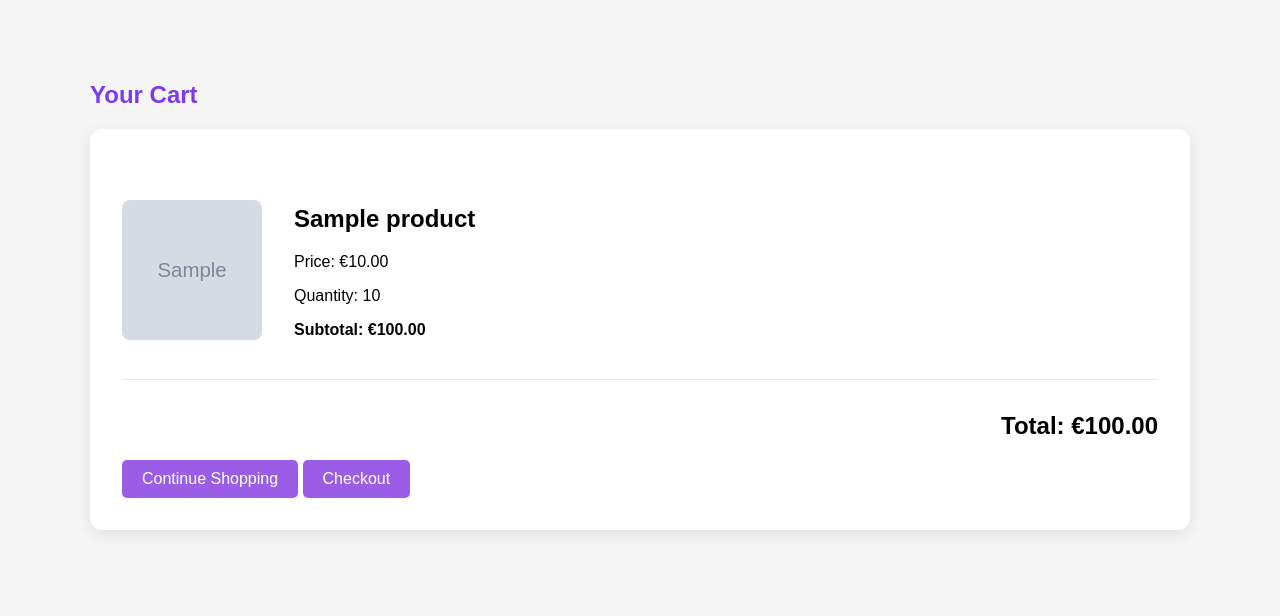
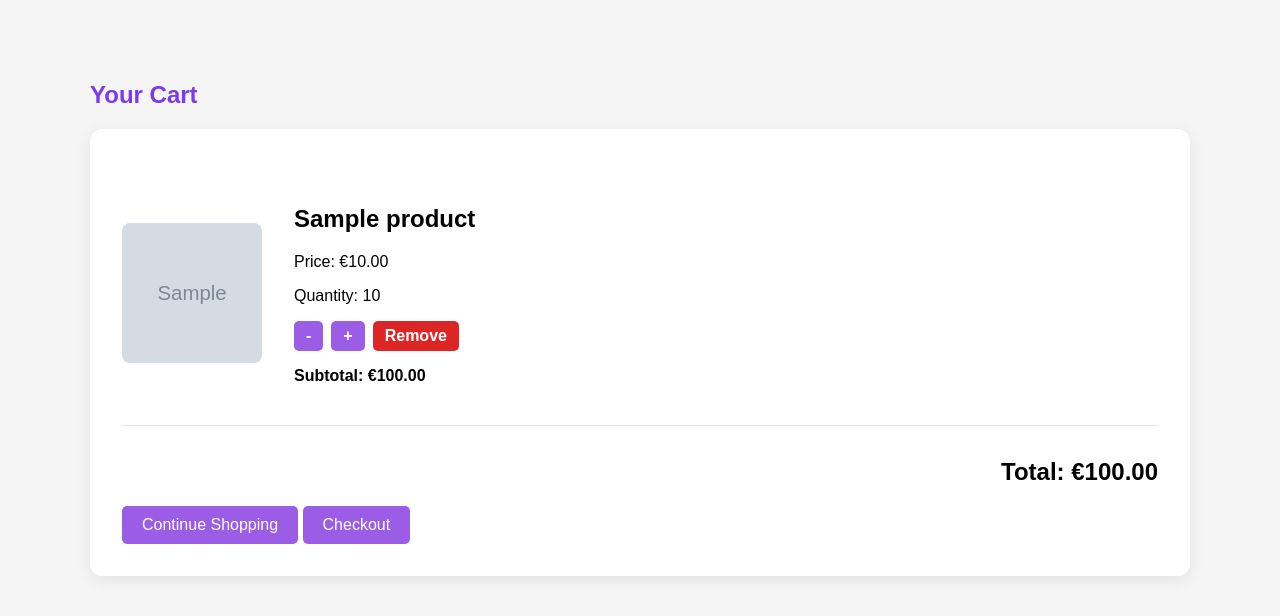
Before and after one commit to vera-com/glow-space, a Django app: page /cart/ in a window 1280 px wide. Shown: the part 147-763 px from the top of the page. Run offline with Django 5.2, Linux system fonts and the light colour scheme; a user stored in the database is signed in; tables that the repository leaves empty hold one stand-in row (values such as "Sample post"); grey boxes marked "Sample" are stand-in pictures.

Commit message:
Add cart quantity controls.

```diff
--- a/home/templates/home/cart.html
+++ b/home/templates/home/cart.html
@@ -16,6 +16,18 @@
                 <h2>{{ item.product.name }}</h2>
                 <p>Price: €{{ item.product.price }}</p>
                 <p>Quantity: {{ item.quantity }}</p>
+                <div class="cart-actions">
+    <a href="{% url 'reduce_cart_item' item.id %}" class="cart-action-btn">-</a>
+
+
+    <a href="{% url 'increase_cart_item' item.id %}" class="cart-action-btn">+</a>
+
+
+    <a href="{% url 'remove_cart_item' item.id %}" class="cart-remove-btn">
+        Remove
+    </a>
+</div>
+
                 <p><strong>Subtotal: €{{ item.subtotal }}</strong></p>
             </div>
         </div>
--- a/home/urls.py
+++ b/home/urls.py
@@ -18,4 +18,10 @@ urlpatterns = [
     path("checkout/",
          views.create_checkout_session, name="create_checkout_session"),
     path("checkout/success/", views.checkout_success, name="checkout_success"),
+    path("cart/increase/<int:item_id>/",
+         views.increase_cart_item, name="increase_cart_item"),
+    path("cart/reduce/<int:item_id>/",
+         views.reduce_cart_item, name="reduce_cart_item"),
+    path("cart/remove/<int:item_id>/",
+         views.remove_cart_item, name="remove_cart_item"),
     ]
--- a/home/views.py
+++ b/home/views.py
@@ -275,3 +275,45 @@ def checkout_success(request):
     cart.items.all().delete()
     messages.success(request, "Payment successful. Thank you for your order!")
     return render(request, "home/checkout_success.html")
+
+
+@login_required
+def increase_cart_item(request, item_id):
+    cart_item = get_object_or_404(
+        CartItem,
+        id=item_id,
+        cart__user=request.user
+    )
+    cart_item.quantity += 1
+    cart_item.save()
+
+    return redirect("cart")
+
+
+@login_required
+def reduce_cart_item(request, item_id):
+    cart_item = get_object_or_404(
+        CartItem,
+        id=item_id,
+        cart__user=request.user
+    )
+
+    if cart_item.quantity > 1:
+        cart_item.quantity -= 1
+        cart_item.save()
+    else:
+        cart_item.delete()
+
+    return redirect("cart")
+
+
+@login_required
+def remove_cart_item(request, item_id):
+    cart_item = get_object_or_404(
+        CartItem,
+        id=item_id,
+        cart__user=request.user
+    )
+    cart_item.delete()
+
+    return redirect("cart")
--- a/static/css/style.css
+++ b/static/css/style.css
@@ -673,6 +673,35 @@ nav {
     border-radius: 8px;
 }
 
+.cart-actions {
+    display: flex;
+    gap: 0.5rem;
+    margin-top: 0.75rem;
+    align-items: center;
+}
+
+
+.cart-action-btn,
+.cart-remove-btn {
+    padding: 0.4rem 0.75rem;
+    border-radius: 5px;
+    text-decoration: none;
+    font-weight: 600;
+}
+
+
+.cart-action-btn {
+    background: #9b5de5;
+    color: white;
+}
+
+
+.cart-remove-btn {
+    background: #dc2626;
+    color: white;
+}
+
+
 .cart-total {
     text-align: right;
     margin-top: 2rem;
```
